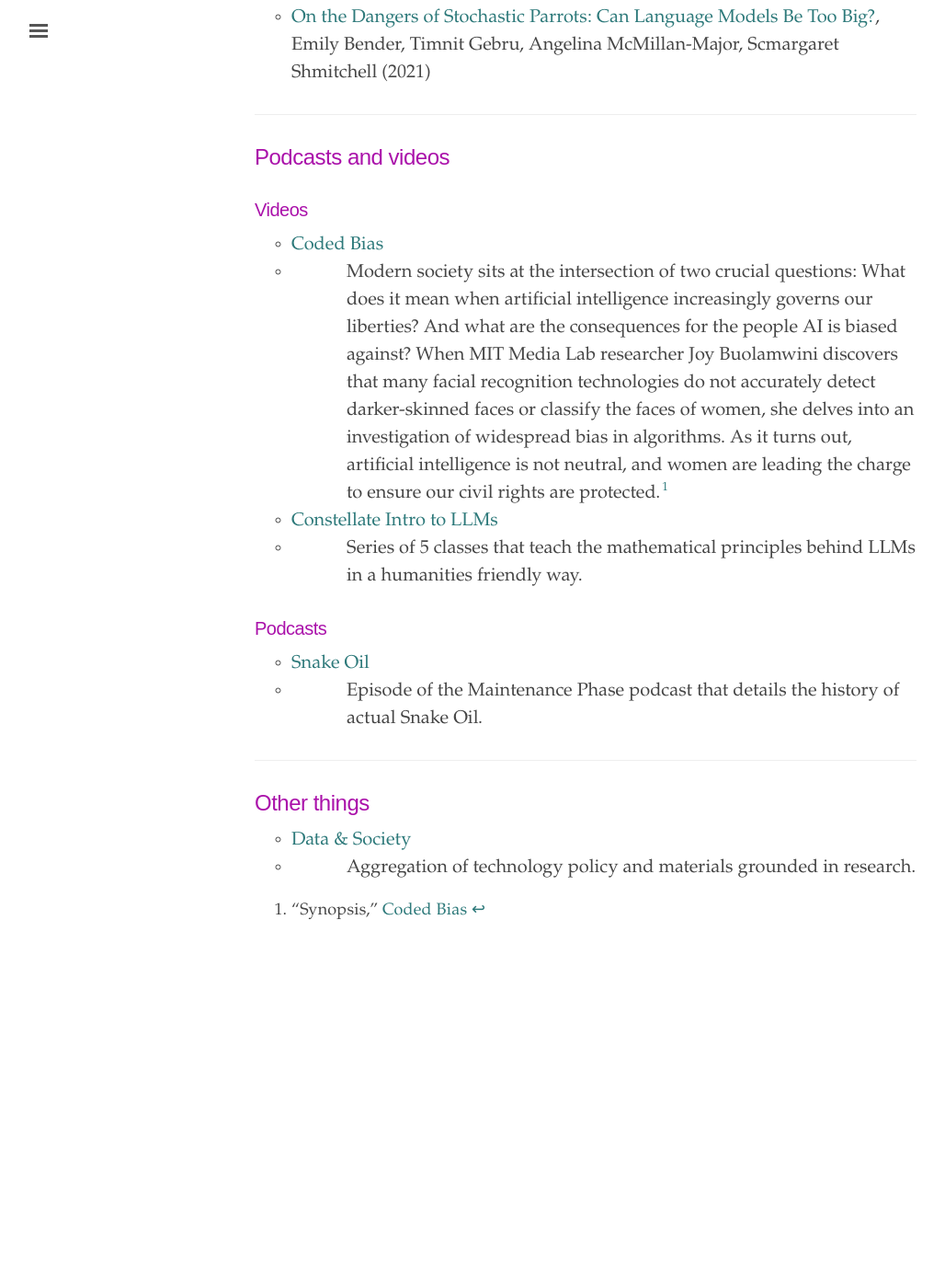
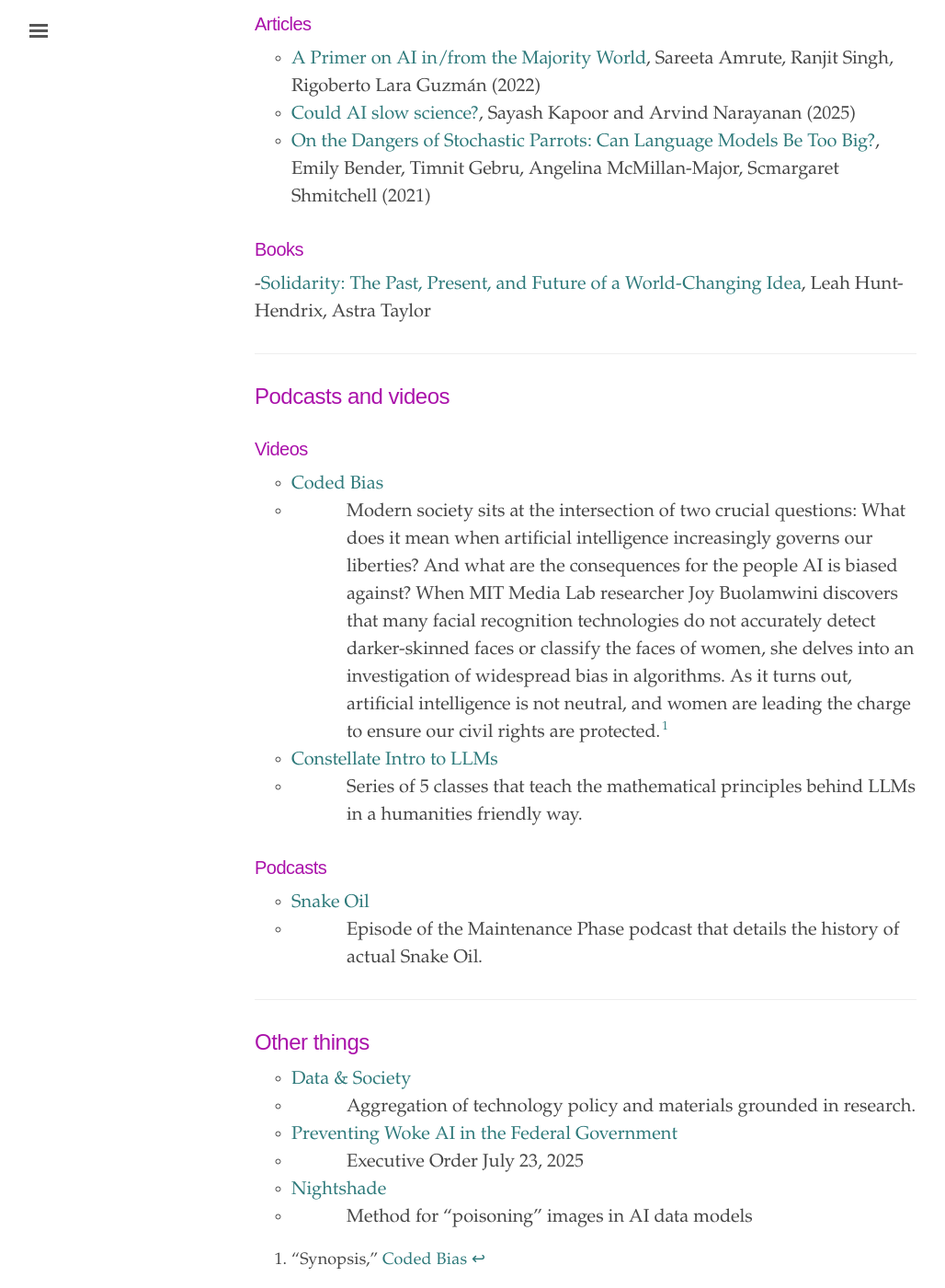
Before and after one commit to ylimem/ed, a Jekyll site: the page built from resources.md, in a window 1280 px wide and 1400 px high, scrolled down 620 px. Shown: the whole window at 92% size, without its empty margins (3-1031 px from the left). Built offline with Jekyll 4.4.1, drawn with Linux system fonts in a browser that asks for light colours; before the commit the page ends 1702 px from its top, so only the background shows below that; some of the changed text lies outside the part shown.

Commit message:
Added material to resources page

```diff
--- a/resources.md
+++ b/resources.md
@@ -12,11 +12,14 @@
 
 ---
 
-## Articles
+## Articles and books
+### Articles
 - [A Primer on AI in/from the Majority World](https://datasociety.net/library/a-primer-on-ai-in-from-the-majority-world/), Sareeta Amrute, Ranjit Singh, Rigoberto Lara Guzmán (2022)
 - [Could AI slow science?](https://www.aisnakeoil.com/p/could-ai-slow-science), Sayash Kapoor and Arvind Narayanan (2025)
 - [On the Dangers of Stochastic Parrots: Can Language Models Be Too Big?](https://s10251.pcdn.co/pdf/2021-bender-parrots.pdf), Emily Bender, Timnit Gebru, Angelina McMillan-Major, Scmargaret Shmitchell (2021)
 
+### Books
+-[Solidarity: The Past, Present, and Future of a World-Changing Idea](https://www.penguinrandomhouse.com/books/740355/solidarity-by-leah-hunt-hendrix-and-astra-taylor/), Leah Hunt-Hendrix, Astra Taylor
 
 ---
 
@@ -38,3 +41,7 @@
 ## Other things
 - [Data & Society](https://datasociety.net/)
 - {:.indent-3} Aggregation of technology policy and materials grounded in research.
+- [Preventing Woke AI in the Federal Government](https://www.whitehouse.gov/presidential-actions/2025/07/preventing-woke-ai-in-the-federal-government/)
+- {:.indent-3} Executive Order July 23, 2025
+- [Nightshade](https://nightshade.cs.uchicago.edu/)
+- {:.indent-3} Method for "poisoning" images in AI data models
```
